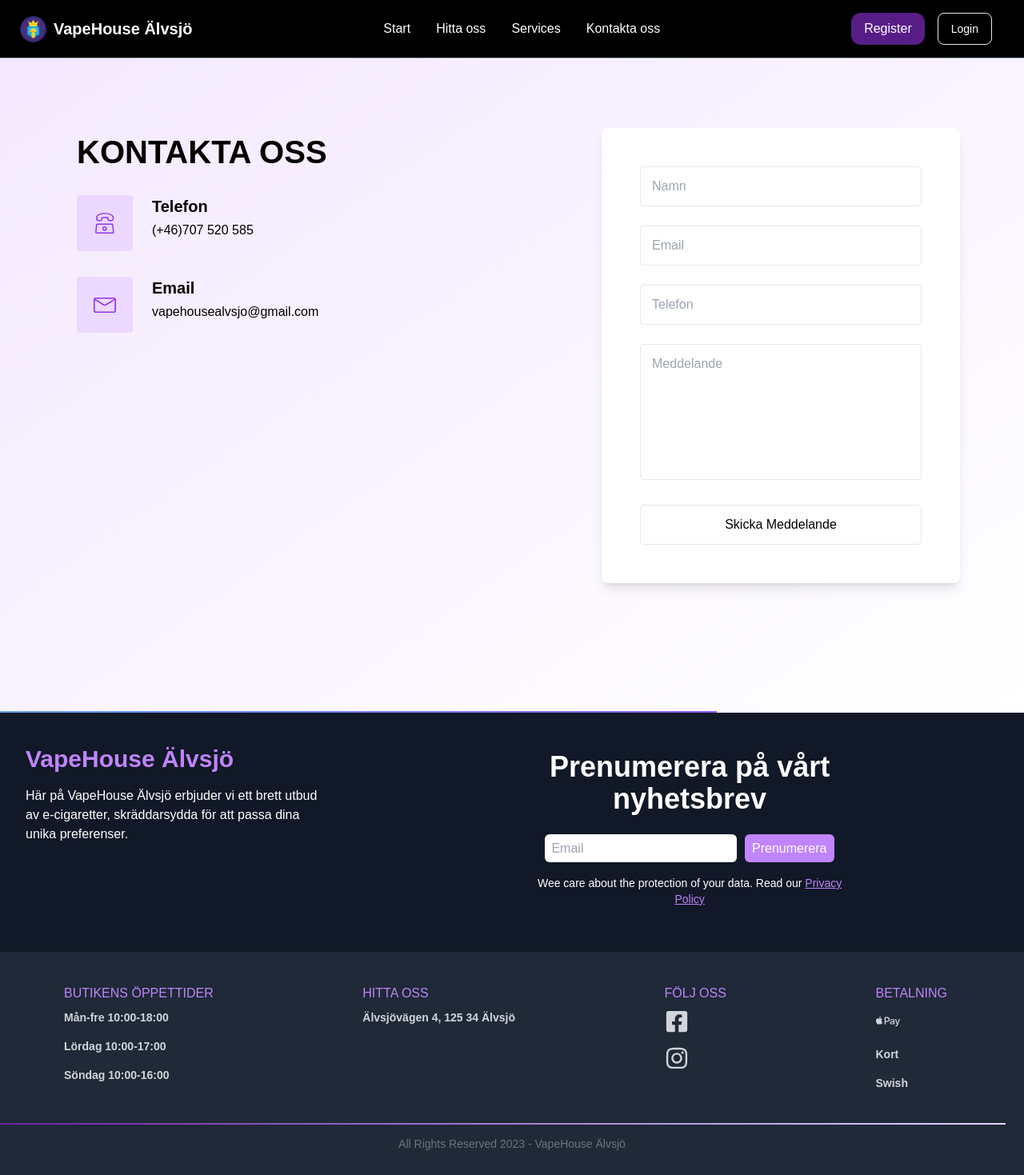
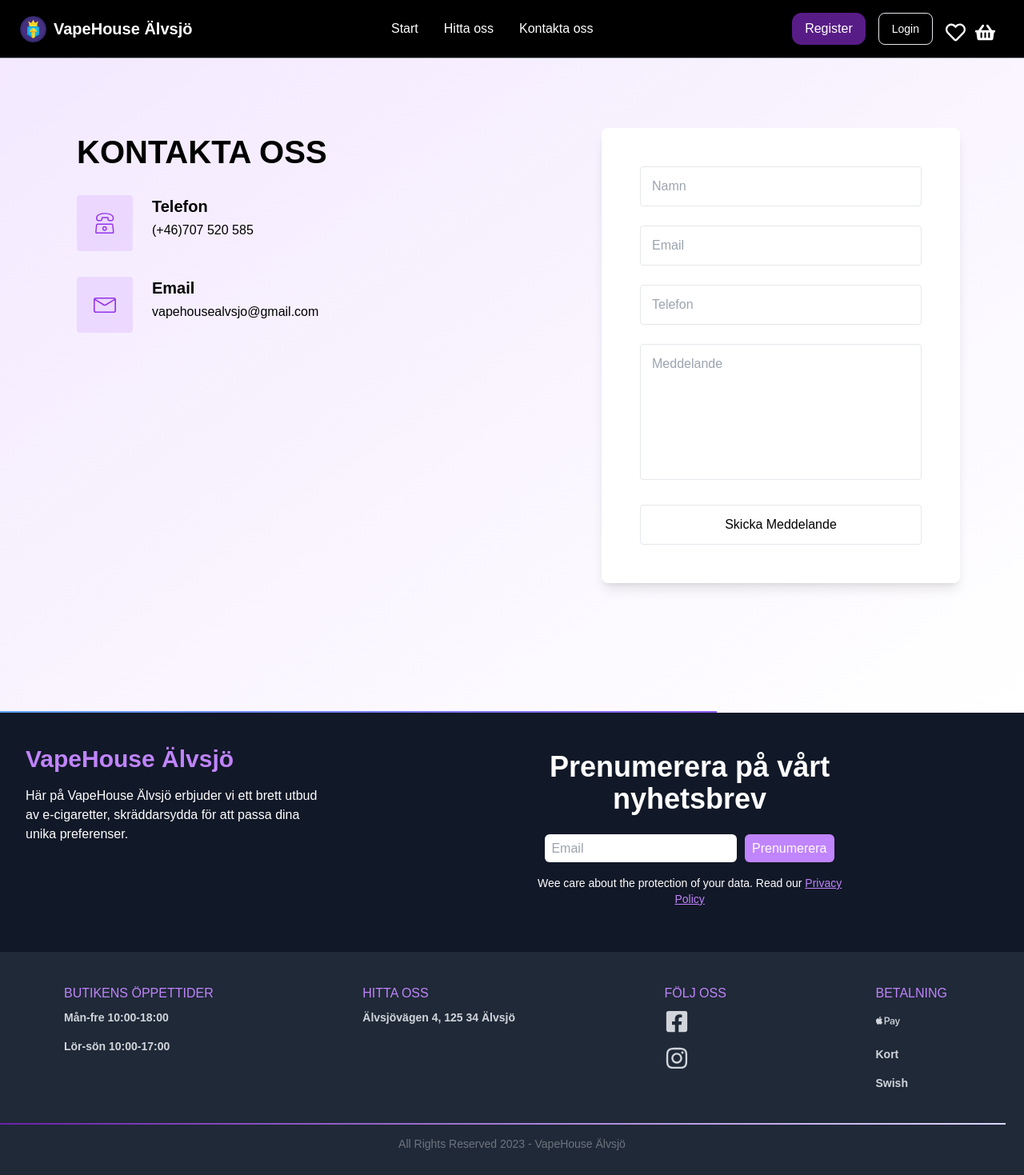
Before and after one commit to Camgus89/u09-avancerad-javascript, a React (Create React App) app in the folder frontend/: page /contact in a window 1280 px wide. Shown: the top 1469 px of the page at 80% size. Built offline with nearby package versions, Linux system fonts and the light colour scheme.

Commit message:
margin update

```diff
--- a/frontend/src/Components/Footer/Footer.jsx
+++ b/frontend/src/Components/Footer/Footer.jsx
@@ -52,10 +52,7 @@ const Footer = () => {
                 <span className='font-bold'>Mån-fre</span> 10:00-18:00
               </li>
               <li className="py-2 text-sm cursor-pointer font-semibold">
-                Lördag 10:00-17:00
-              </li>
-              <li className="py-2 text-sm cursor-pointer font-semibold">
-                Söndag 10:00-16:00
+                Lör-sön 10:00-17:00
               </li>
             </ul>
           </div>
--- a/frontend/src/Components/Navigation/Navbar.jsx
+++ b/frontend/src/Components/Navigation/Navbar.jsx
@@ -3,6 +3,7 @@ import Icon from "../../images/level.png";
 import { Link } from "react-router-dom";
 import { GiHamburgerMenu } from "react-icons/gi";
 import profileImage from '../../images/profile.png'
+import {FaShoppingBasket, FaRegHeart} from 'react-icons/fa'
 
 const Navbar = () => {
   const [open, setOpen] = useState(false);
@@ -30,9 +31,6 @@ const Navbar = () => {
               <li className="p-2 mr-4 text-white hover:text-purple-500 cursor-pointer">
                 <Link to="/about">Hitta oss</Link>
               </li>
-              <li className="p-2 mr-4 text-white hover:text-purple-500 cursor-pointer">
-                <Link to="/services">Services</Link>
-              </li>
               <li className="p-2 text-white hover:text-purple-500 cursor-pointer">
                 <Link to="/contact">Kontakta oss</Link>
               </li>
@@ -51,8 +49,14 @@ const Navbar = () => {
             >
               Login
             </button>
+            <button>
+            <FaRegHeart size={25} className="mt-2 mr-3 text-white" />
+            </button>
+            <button>
+            <FaShoppingBasket size={25} className="mt-2 mr-3 text-white" />
+            </button>
             <button onClick={() => setOpen(!open)} className="sm:hidden block">
-              <GiHamburgerMenu size={30} className="mt-2 mr-2 text-white/70" />
+              <GiHamburgerMenu size={30} className="mt-2 mr-2 text-purple-400" />
             </button>
           </div>
         </div>
@@ -61,16 +65,13 @@ const Navbar = () => {
         <div className={`${open ? null : "hidden"} h-[19rem]`}>
           <ul>
             <li className="text-white hover:text-purple-400 font-semibold pl-8 cursor-pointer pb-4 pt-6">
-              <Link to="/">Home</Link>
+              <Link to="/">Produkter</Link>
             </li>
             <li className="text-white hover:text-purple-400 font-semibold pl-8 cursor-pointer pb-4">
-              <Link to="/about">About</Link>
+              <Link to="/about">Hitta oss</Link>
             </li>
             <li className="text-white hover:text-purple-400 font-semibold pl-8 cursor-pointer pb-4">
-              <Link to="/services">Services</Link>
-            </li>
-            <li className="text-white hover:text-purple-400 font-semibold pl-8 cursor-pointer pb-4">
-              <Link to="/contact">Contact</Link>
+              <Link to="/contact">Kontakta</Link>
             </li>
           </ul>
           {/* profile section */}
--- a/frontend/src/Components/Pages/About/About.jsx
+++ b/frontend/src/Components/Pages/About/About.jsx
@@ -17,8 +17,8 @@ const About = () => {
     <div>
       <Navbar />
       <div className="max-w-screen overflow-hidden font-poppins">
-        <div className="sm:h-screen h-[80rem] -mb-20 sm:mb-0 bg-white pt-20">
-          <div className="mt-20">
+        <div className="sm:h-screen h-[80rem] -mb-80 sm:mb-0 bg-white pt-20">
+          <div className="mt-5">
             <motion.div
               ref={ref}
               variants={{
@@ -39,7 +39,7 @@ const About = () => {
             Älvsjövägen 4,<br/>
             125 34 Älvsjö
           </p>
-            <div className="flex justify-center mt-20" id="maps">
+            <div className="flex justify-center mt-10" id="maps">
             <iframe
               src="https://www.google.com/maps/embed?pb=!1m18!1m12!1m3!1d2038.2609867573071!2d18.00339407737451!3d59.27849491508851!2m3!1f0!2f0!3f0!3m2!1i1024!2i768!4f13.1!3m3!1m2!1s0x465f77f7c4659a1b%3A0xd2355a7ef0f0b1bd!2zw4RsdnNqw7YgYmlsdmVya3N0YWQ!5e0!3m2!1ssv!2sse!4v1697525167643!5m2!1ssv!2sse"
               allowfullscreen=""
--- a/frontend/src/Components/Products/Products.jsx
+++ b/frontend/src/Components/Products/Products.jsx
@@ -26,12 +26,12 @@ const Products = () => {
                 to="#"
                 class="text-dark hover:text-primary mb-4 block text-xl font-semibold sm:text-[22px] md:text-xl lg:text-[22px] xl:text-xl 2xl:text-[22px]"
               >
-                The ultimate UX and UI guide to card design
+                N One Engångs Vape
               </Link>
             </h3>
             <p class="text-body-color mb-7 text-base leading-relaxed">
-              Lorem ipsum dolor sit amet pretium consectetur adipiscing elit.
-              Lorem consectetur adipiscing elit.
+            N One Engångs Vapes / Disposables finns nu tillgängliga i 21
+            olika smaker och har genomgått en betydande uppdatering.
             </p>
             <Link
                 to="#"
```
